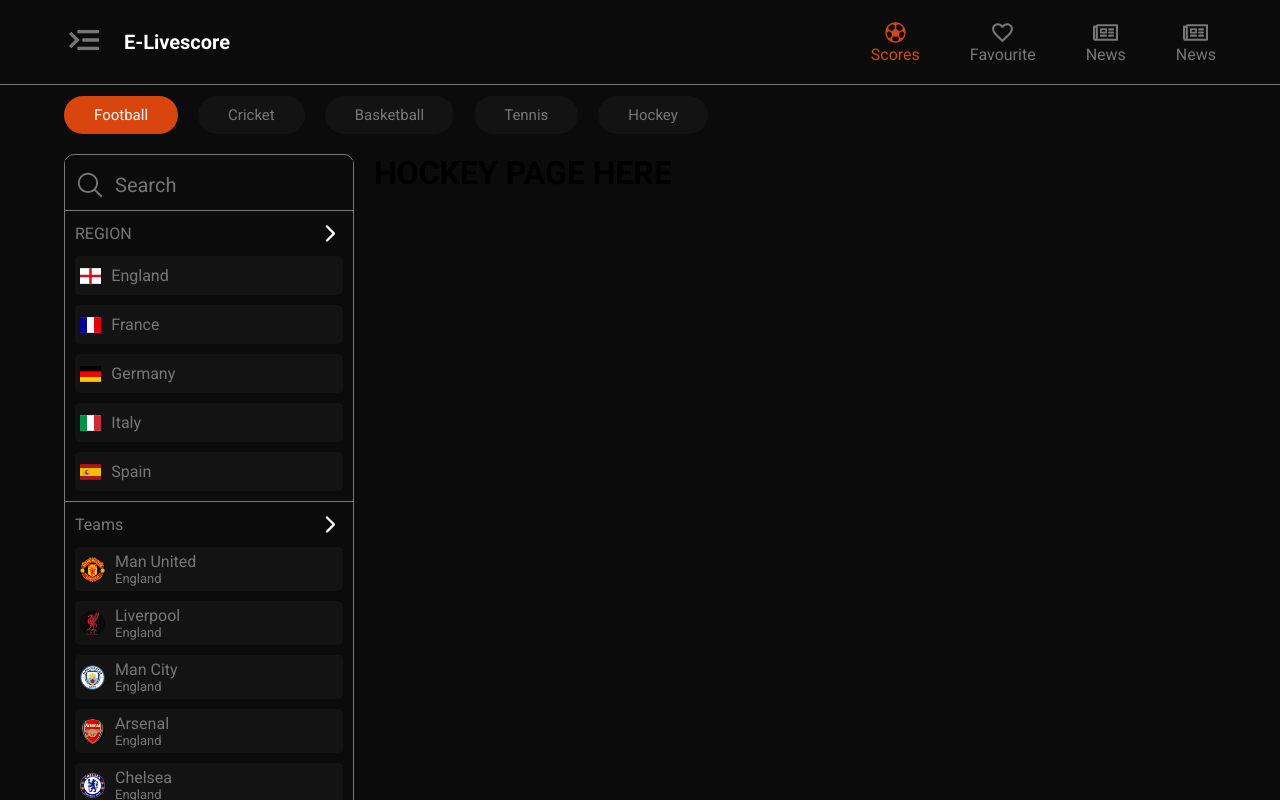
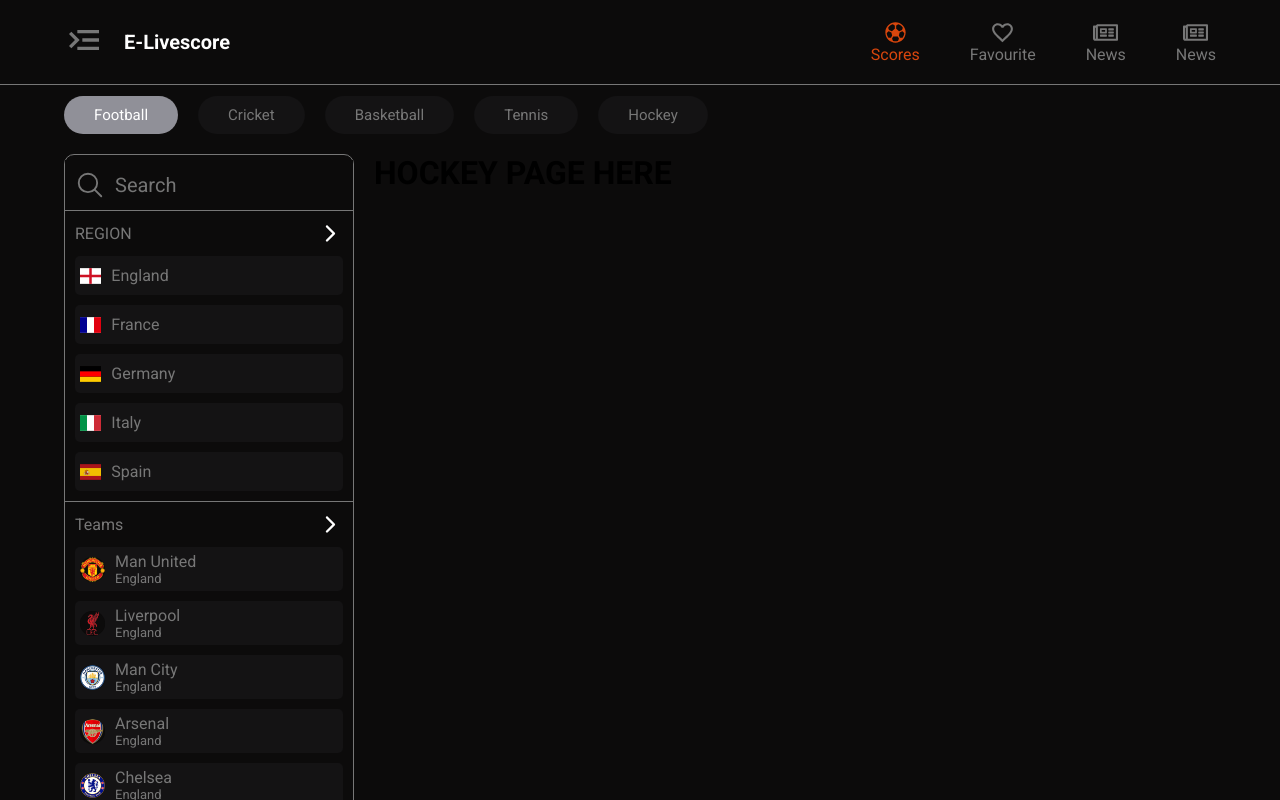
Before and after one commit to Empire688682/empire-livescores, a Next.js app in the folder empire-livescore/: page /hockey in a window 1280 px wide. In both pictures the pointer is over the link "Football". Shown: the top 800 px of the page. Built offline with nearby package versions, Linux system fonts and the light colour scheme.

Commit message:
sub-menu

```diff
--- a/empire-livescore/src/Component/SideBar/SideBar.module.css
+++ b/empire-livescore/src/Component/SideBar/SideBar.module.css
@@ -72,6 +72,7 @@
 }
 .competition{
     margin-bottom: 30px;
+    border-bottom: none;
 }
 .competition .colum_cart{
     display: flex;
--- a/empire-livescore/src/Component/SubNavbar/SubNavbar.module.css
+++ b/empire-livescore/src/Component/SubNavbar/SubNavbar.module.css
@@ -21,7 +21,7 @@
     transition: .3s ease-in-out;
 }
 .links:hover{
-    background-color: var(--active);
+    background-color:#cecedbad ;
     color: white;
 }
 .links.active{
```
